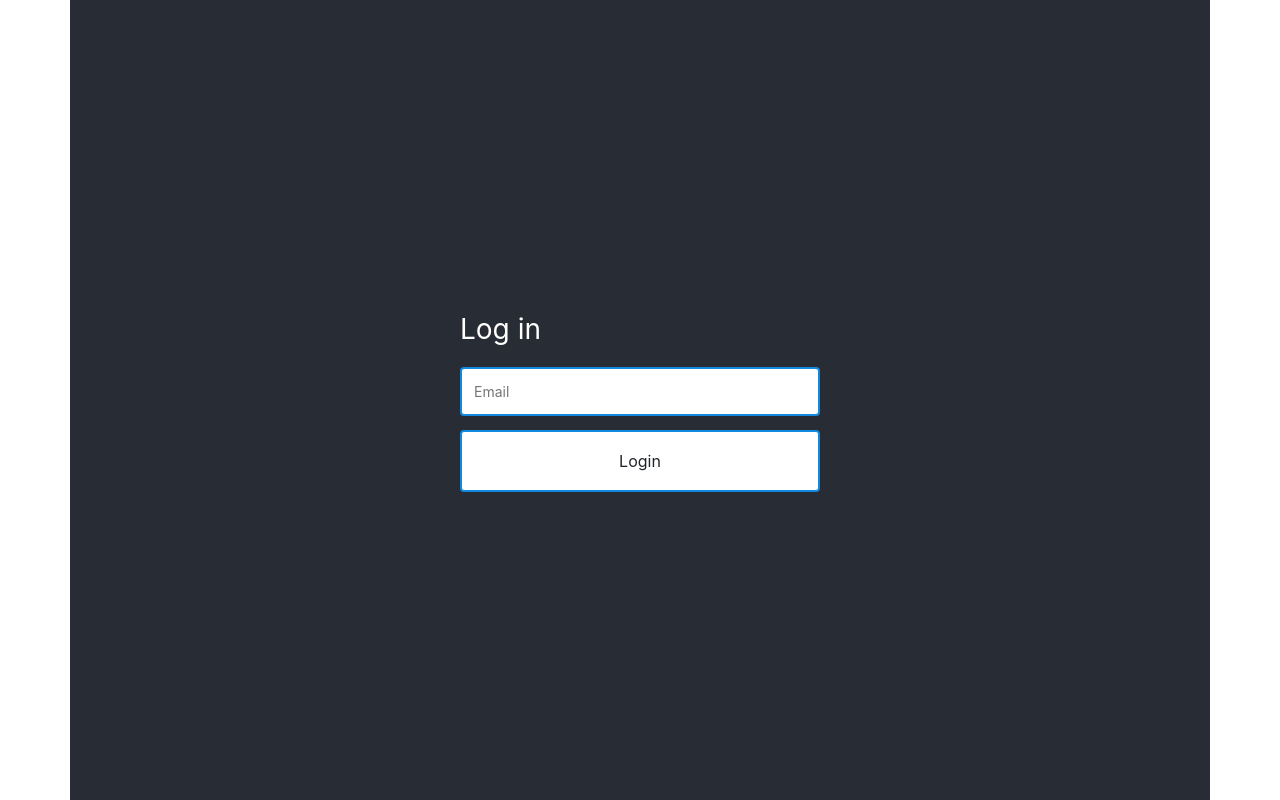
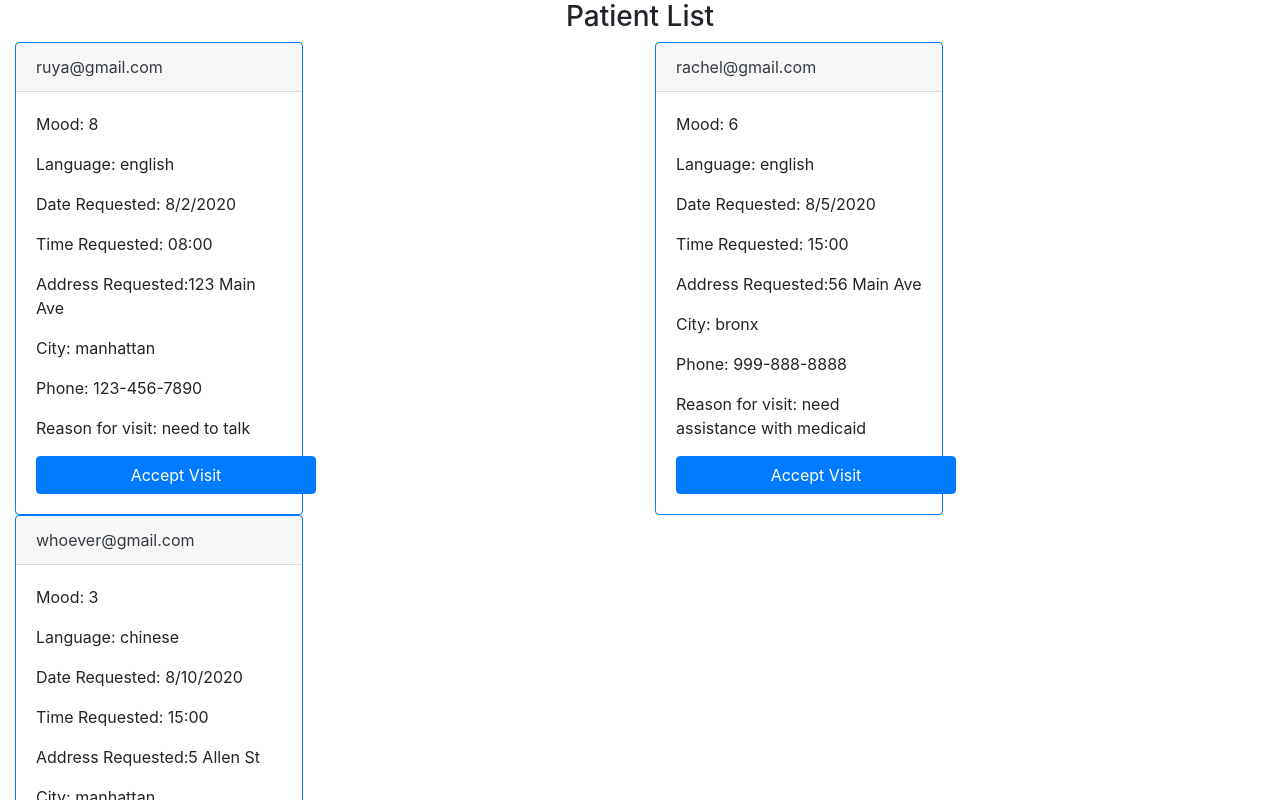
Before and after one commit to ruyaflute/visit-connect, a React (Create React App) app: page / in a window 1280 px wide. Shown: the top 800 px of the page. Built offline with nearby package versions, Linux system fonts and the light colour scheme; no server answers.

Commit message:
Patient list

```diff
--- a/package.json
+++ b/package.json
@@ -14,7 +14,8 @@
     "react-bootstrap": "^1.0.1",
     "react-datepicker": "^3.0.0",
     "react-dom": "^16.13.1",
-    "react-scripts": "3.4.1"
+    "react-scripts": "3.4.1",
+    "reactstrap": "^8.5.1"
   },
   "scripts": {
     "start": "react-scripts start",
--- a/src/App.js
+++ b/src/App.js
@@ -97,7 +97,7 @@ class App extends React.Component {
       return (
         <div className="app">
              <div className='container'>
-             <LoginForm />
+             <Volunteer />
               </div>
         </div>
       );
--- /dev/null
+++ b/src/PatientCard.js
@@ -0,0 +1,33 @@
+import React from 'react';
+import { Button, FormControl, Container } from 'react-bootstrap';
+import Card from 'react-bootstrap/Card';
+
+class PatientCard extends React.Component {
+    constructor(props) {
+        super(props);
+    }
+
+  render() {
+  return (
+    <div className="patientCard">
+    <Card border="primary" style={{ width: '18rem' }}>
+        <Card.Header className="text-dark" >{this.props.patient.email}</Card.Header>
+        <Card.Body>
+        <p class="card-text">Mood: {this.props.patient.feel}</p>
+        <p class="card-text">Language: {this.props.patient.language}</p>
+        <p class="card-text">Date Requested: {this.props.patient.visitDate}</p>
+        <p class="card-text">Time Requested: {this.props.patient.visitTime}</p>
+        <p class="card-text">Address Requested:{this.props.patient.address}</p>
+        <p class="card-text">City: {this.props.patient.city}</p>
+        <p class="card-text">Phone: {this.props.patient.phone}</p>
+        <p class="card-text">Reason for visit: {this.props.patient.reason}</p>
+        <Button variant="primary" onClick={this.onAcceptClick}>Accept Visit</Button>
+    </Card.Body>
+  </Card>
+
+    </div>
+  );
+}
+}
+
+export default PatientCard;
--- a/src/index.js
+++ b/src/index.js
@@ -4,10 +4,11 @@ import './index.css';
 import App from './App';
 import * as serviceWorker from './serviceWorker';
 import '../node_modules/bootstrap/dist/css/bootstrap.min.css'
+import Volunteer from './Volunteer';
 
 ReactDOM.render(
   <React.StrictMode>
-    <App />
+    <Volunteer />
   </React.StrictMode>,
   document.getElementById('root')
 );
--- a/src/volunteer.js
+++ b/src/volunteer.js
@@ -1,31 +1,54 @@
 import React from 'react';
-import { Button, FormControl, Container } from 'react-bootstrap';
-import { Col, Row, Form, InputGroup } from "react-bootstrap";
-import Card from 'react-bootstrap/Card';
+import { Container, Row, Col } from 'reactstrap';
+import PatientCard from './PatientCard'
 
 class Volunteer extends React.Component {
+  constructor() {
+    super();
+    this.state = {
+      patients: [
+        {
+          "email": "ruya@gmail.com", "feel": "8", "language":"english",
+        "visitDate": "8/2/2020", "visitTime": "08:00", "address": "123 Main Ave",
+        "city": "manhattan", "zip":"10029", "phone": "123-456-7890",
+        "reason": "need to talk"
+      }, {
+          "email": "rachel@gmail.com", "feel": "6", "language":"english",
+        "visitDate": "8/5/2020", "visitTime": "15:00", "address": "56 Main Ave",
+        "city": "bronx", "zip":"10451", "phone": "999-888-8888",
+        "reason": "need assistance with medicaid"
+        }, {
+          "email": "whoever@gmail.com", "feel": "3", "language":"chinese",
+        "visitDate": "8/10/2020", "visitTime": "15:00", "address": "5 Allen St",
+        "city": "manhattan", "zip":"10014", "phone": "999-999-9999",
+        "reason": "need assistance with doctor appointment"
+        }
+      ]
+    }
+  }
 
   onAcceptClick() {
 
   };
 
   render() {
+    let patientCards = this.state.patients.map(patient => {
+      return (
+        <Col sm="6">
+          <PatientCard patient={patient} />
+        </Col>
+      )
+    })
   return (
-
-
     <div className="volunteer">
             <h3 className="header">
                 Patient List
             </h3>
-    <Card border="primary" style={{ width: '18rem' }}>
-        <Card.Header className="text-dark" >Email{}</Card.Header>
-        <Card.Body>
-        <Card.Title className="text-dark">Language,{}</Card.Title>
-        <Button variant="primary" onClick={this.onAcceptClick}>Accept Visit</Button>
-    </Card.Body>
-  </Card>
-  <br />
-
+      <Container fluid>
+        <Row>
+          {patientCards}
+        </Row>
+      </Container>
     </div>
   );
 }
```
Also changed, not shown: 1 other file (tests, documents, lock files or other folders).
